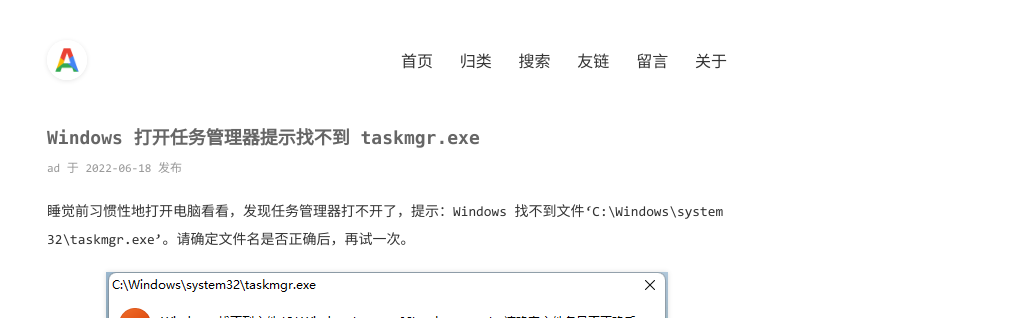
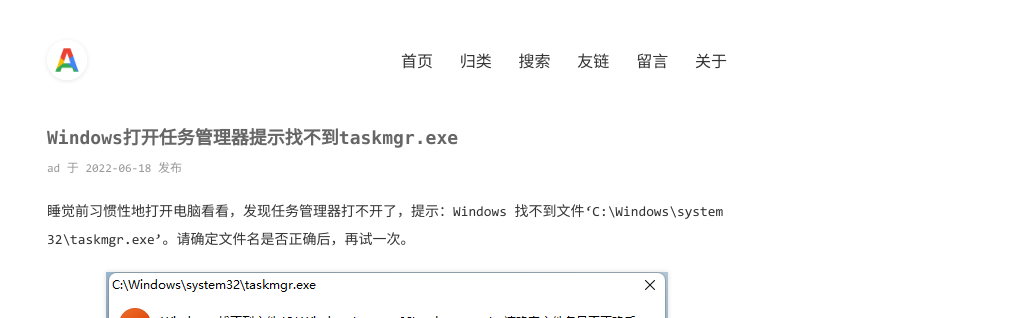
Before and after one commit to admans/admans.github.io, a Jekyll site: the page built from _posts/2022-06-18-Windows打开任务管理器提示找不到taskmgr.exe.md, in a window 1280 px wide. Shown: the top 318 px of the page, without its empty margins (253-1280 px from the left). Built offline with Jekyll 4.4.1, drawn with Linux system fonts in a browser that asks for light colours.

```diff
--- a/_posts/2022-06-18-Windows打开任务管理器提示找不到taskmgr.exe.md
+++ b/_posts/2022-06-18-Windows打开任务管理器提示找不到taskmgr.exe.md
@@ -1,6 +1,6 @@
 ---
 layout: mypost
-title: Windows 打开任务管理器提示找不到 taskmgr.exe
+title: Windows打开任务管理器提示找不到taskmgr.exe
 categories: [任务管理器, Win11]
 ---
 
```
